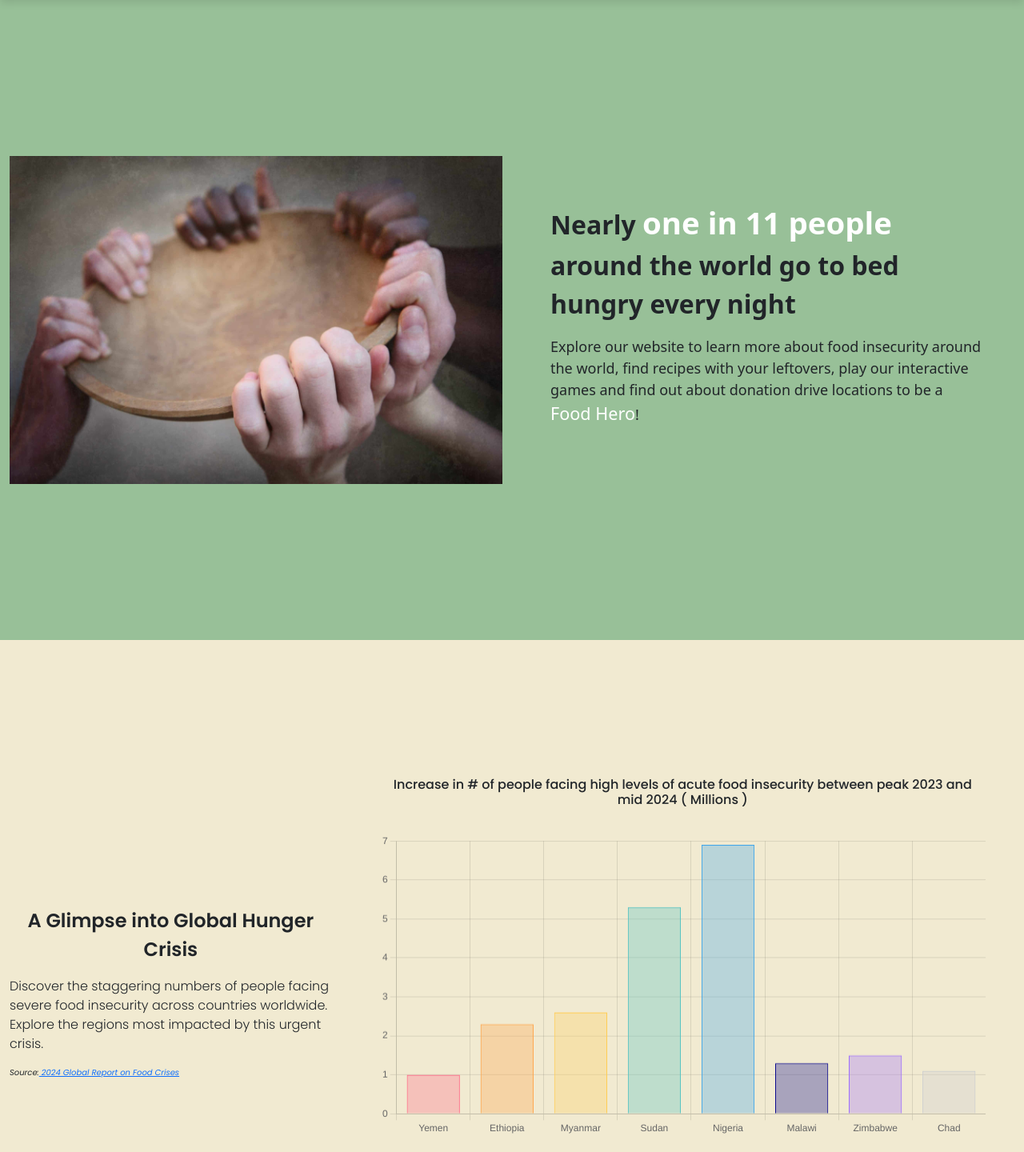
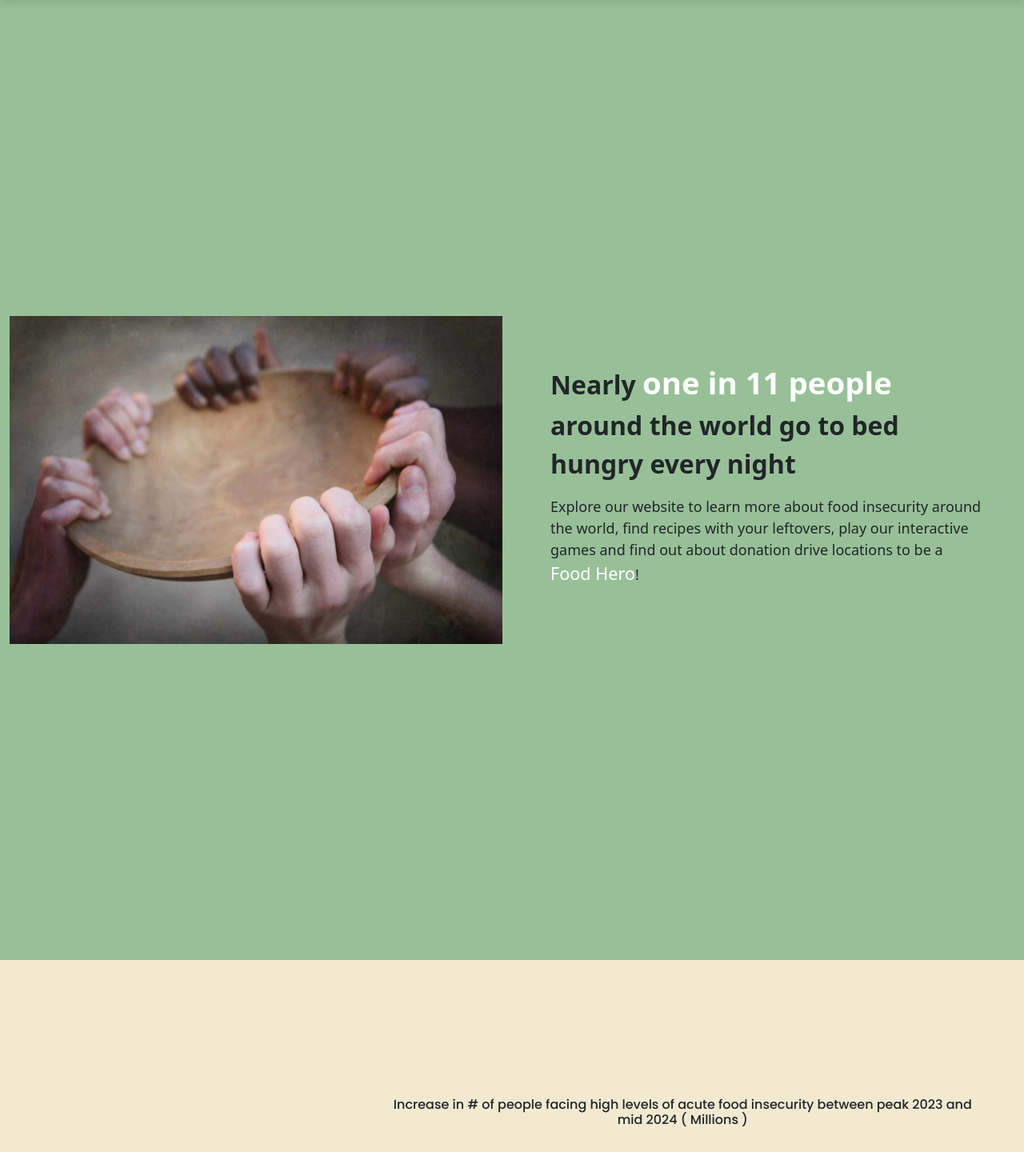
Before and after one commit to LuaYiNing/wad2Proj, a PHP site: page /frontend/home.html in a window 1280 px wide. Shown: the part 83-1523 px from the top of the page at 80% size. Run offline with PHP 8.4, Linux system fonts and the light colour scheme; some web fonts are replaced.

Commit message:
Update home.css

```diff
--- a/public/frontend/home.css
+++ b/public/frontend/home.css
@@ -7,7 +7,7 @@
 }
 
 .fullscreen {
-    height: 100vh;
+    height: 150vh;
     width: 100%;
     background-color: rgba(0, 100, 0, 0.403);
     background-size: cover;
@@ -94,7 +94,7 @@
 }
 
 .news-section{
-    height: 250vh;
+    height: 300vh;
     width: 100%;
     background-color: #f1ead1;
     background-size: cover;
```
